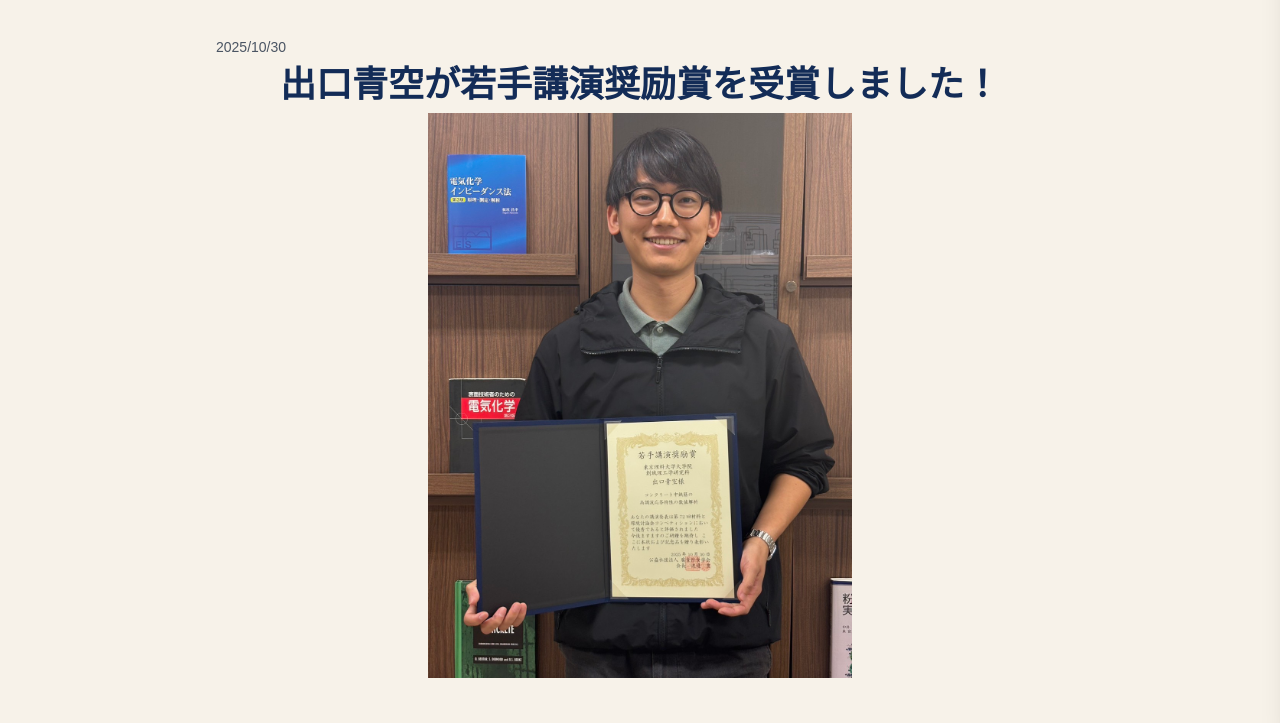
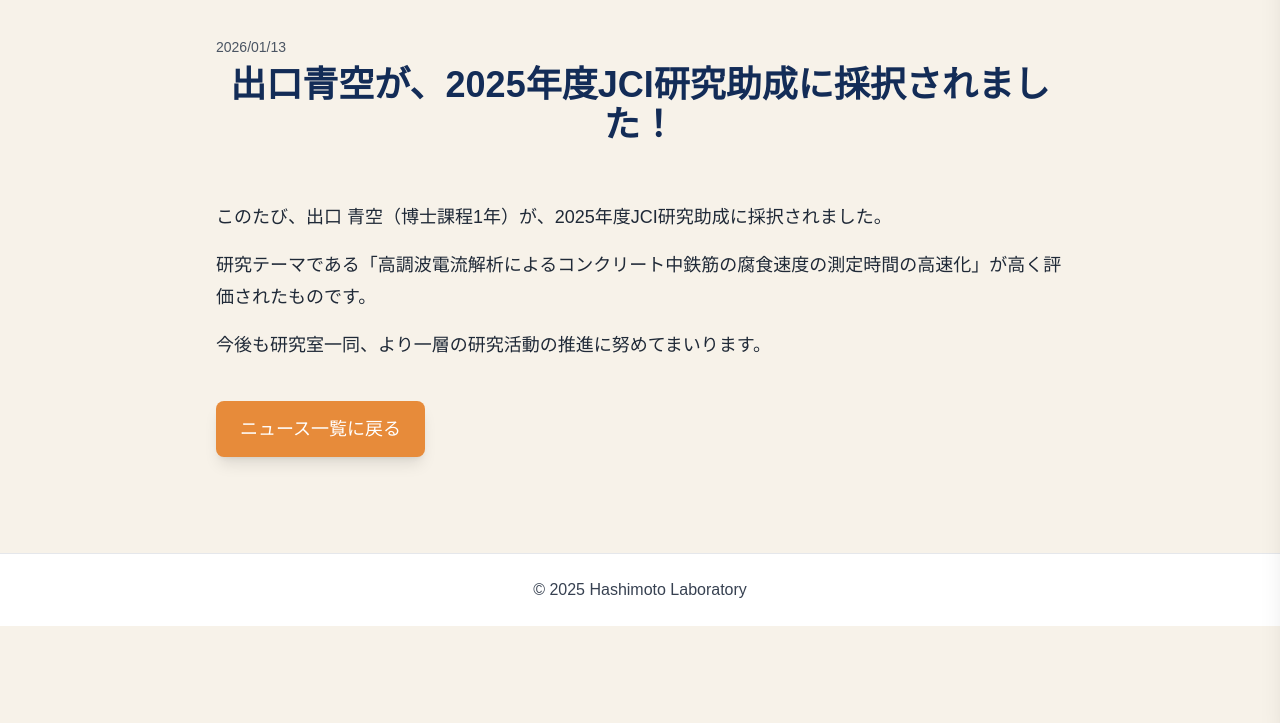
Before and after one commit to hashimotonlab/HP, a plain HTML site: page update/award/2026/jci-kenkyu-josei-2026-01-13-deguchi/index.html in a window 1280 px wide. Shown: the part 75-798 px from the top of the page. Drawn offline with nearby package versions, Linux system fonts and the light colour scheme.

Commit message:
修正を反映

```diff
--- a/update/award/2025/zairyo-kankyo-toronkai-competition-2025-11-14-deguchi/index.html
+++ b/update/award/2026/jci-kenkyu-josei-2026-01-13-deguchi/index.html
@@ -87,16 +87,16 @@
     <!-- ========================= -->
     <section class="max-w-4xl mx-auto px-6 pt-28 pb-12">
 
-        <p class="text-sm text-gray-600">2025/10/30</p>
+        <p class="text-sm text-gray-600">2026/01/13</p>
 
         <h1 class="text-3xl md:text-4xl font-bold text-[var(--navy)] leading-relaxed mt-2 mb-2 text-center">
-            出口青空が若手講演奨励賞を受賞しました！
+            出口青空が、2025年度JCI研究助成に採択されました！
         </h1>
 
         <!-- 写真 -->
-        <div class="w-full aspect-[21/9] r">
+        <!-- <div class="w-full aspect-[21/9] r">
             <img src="./img/deguchi.jpg" style="width:50%; margin:auto;">
-        </div>
+        </div> -->
 
 
 
@@ -108,8 +108,8 @@
     <!--          記事本文          -->
     <!-- ========================= -->
     <section class="max-w-4xl mx-auto px-6 pb-24 text-gray-800 leading-8 text-lg">
-        <p> このたび、出口 青空（博士課程2年）が、腐食防食学会 第72回「材料と環境討論会コンペティション」において、若手講演奨励賞を受賞しました。 </p>
-        <p class="mt-4"> 研究テーマである「コンクリート中鉄筋の高調波応答特性の数値解析」が高く評価されたものです。 </p>
+        <p> このたび、出口 青空（博士課程1年）が、2025年度JCI研究助成に採択されました。 </p>
+        <p class="mt-4"> 研究テーマである「高調波電流解析によるコンクリート中鉄筋の腐食速度の測定時間の高速化」が高く評価されたものです。 </p>
         <p class="mt-4"> 今後も研究室一同、より一層の研究活動の推進に努めてまいります。 </p>
 
         <!-- 戻るボタン -->
--- a/update/newsIndex.js
+++ b/update/newsIndex.js
@@ -1,5 +1,11 @@
 // ニュース追加時更新
 const newsList = [
+  {
+    date: "2026/01/13",
+    title: "出口青空が、2025年度JCI研究助成に採択されました！",
+    content: "",
+    url: "./update/award/2026/jci-kenkyu-josei-2026-01-13-deguchi/" , // ← ある場合だけリンク
+  },
   {
     date: "2025/10/30",
     title: "出口青空が若手講演奨励賞を受賞しました！",
```
